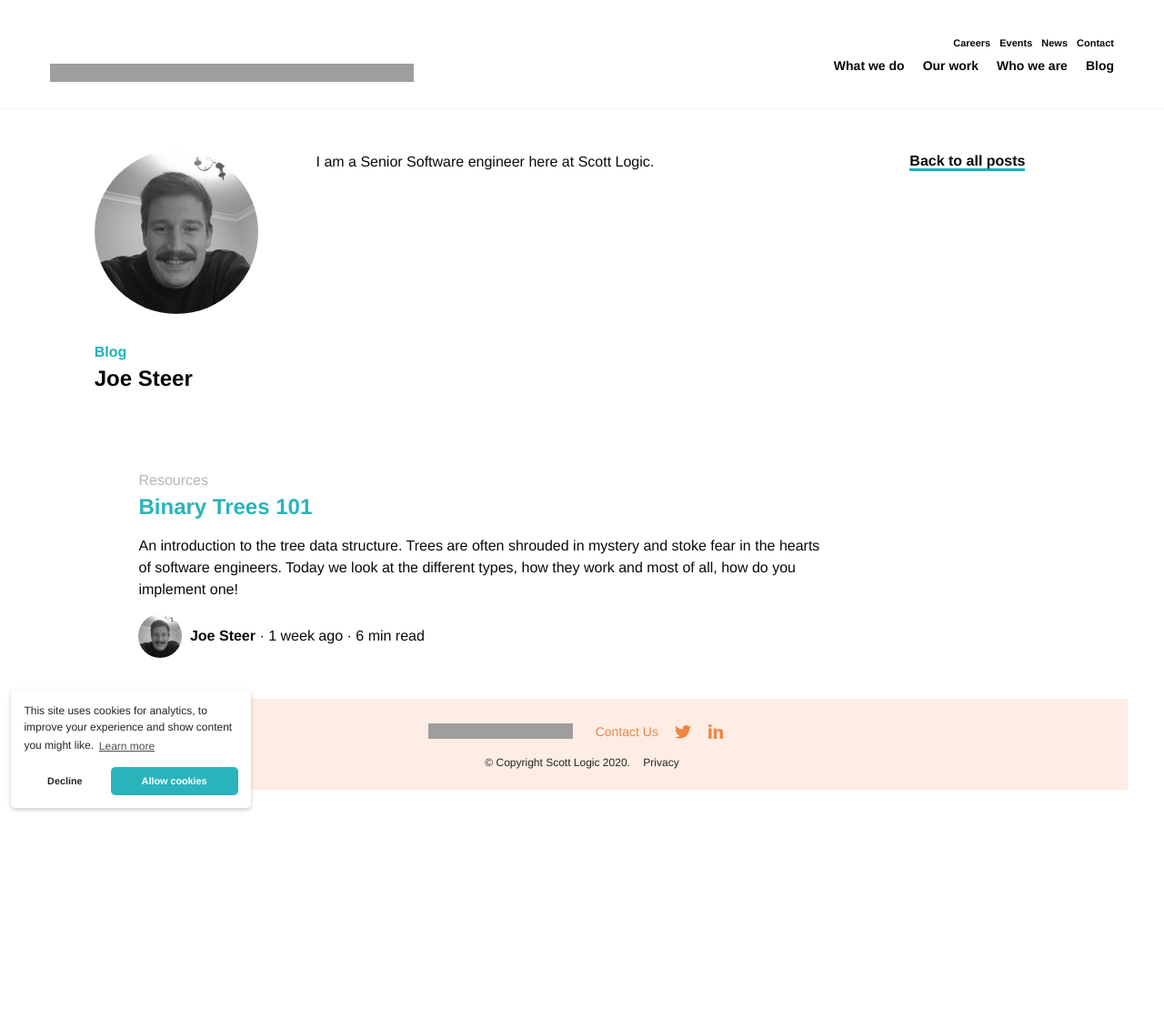
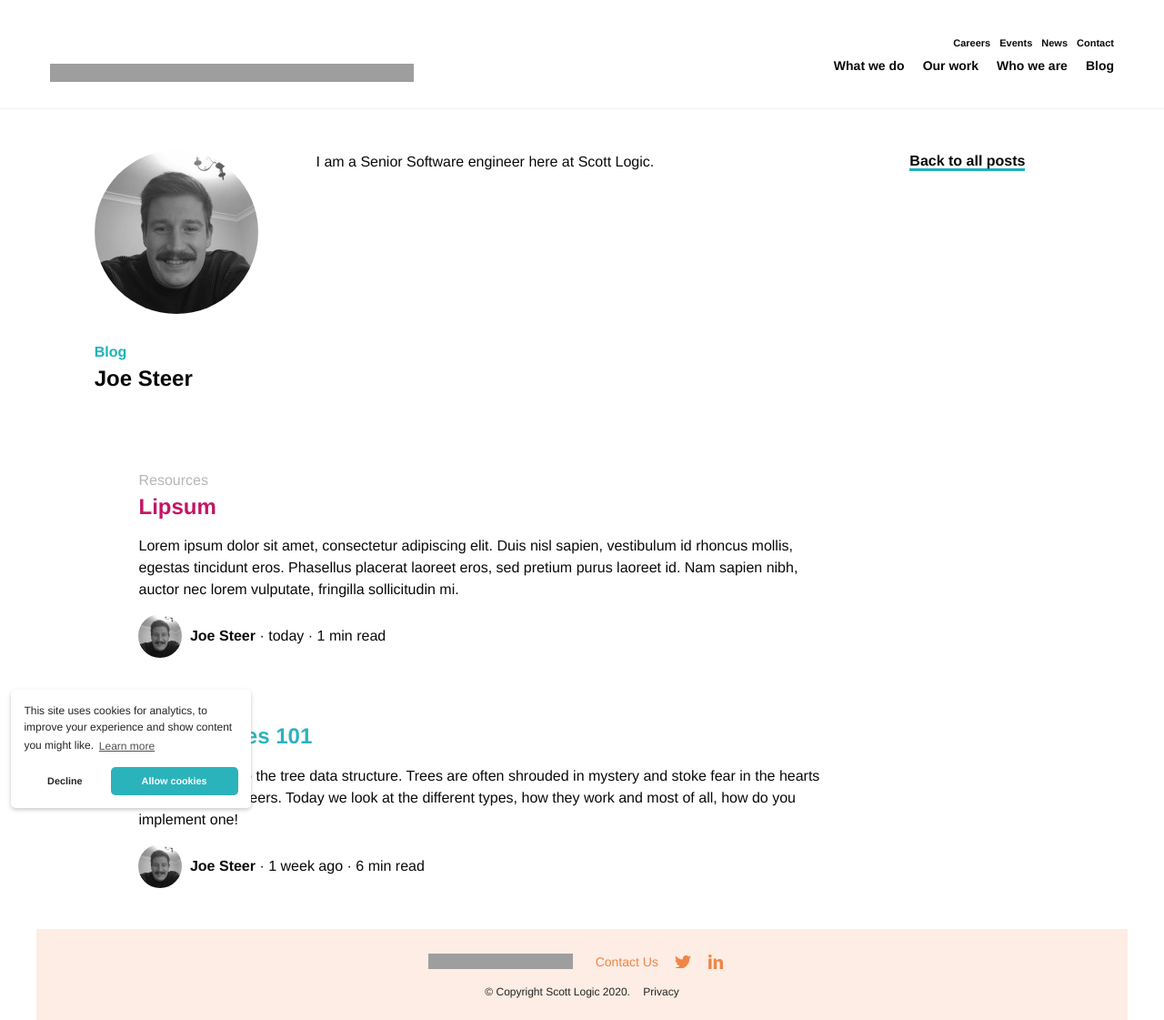
Before and after one commit to jsteer-scottlogic/blog, a Jekyll site: the page built from jsteer/index.html, in a window 1280 px wide, cut to the strip 0-1121 px from the top of the page. Shown: the whole strip at 91% size. Built offline with Jekyll 4.4.1, drawn with Linux system fonts in a browser that asks for light colours; before the commit the page ends 900 px from its top, so only the background shows below that; grey boxes are pictures that could not be loaded.

Commit message:
Updated Lipsum

```diff
--- a/_posts/2022-05-12-lipsum.markdown
+++ b/_posts/2022-05-12-lipsum.markdown
@@ -6,7 +6,11 @@ categories:
 - Resources
 tags:
 - spam
-Field name:
+author: jsteer
+summary: Lorem ipsum dolor sit amet, consectetur adipiscing elit. Duis nisl sapien,
+  vestibulum id rhoncus mollis, egestas tincidunt eros. Phasellus placerat laoreet
+  eros, sed pretium purus laoreet id. Nam sapien nibh, auctor nec lorem vulputate,
+  fringilla sollicitudin mi.
 ---
 
 ## Title One
```
